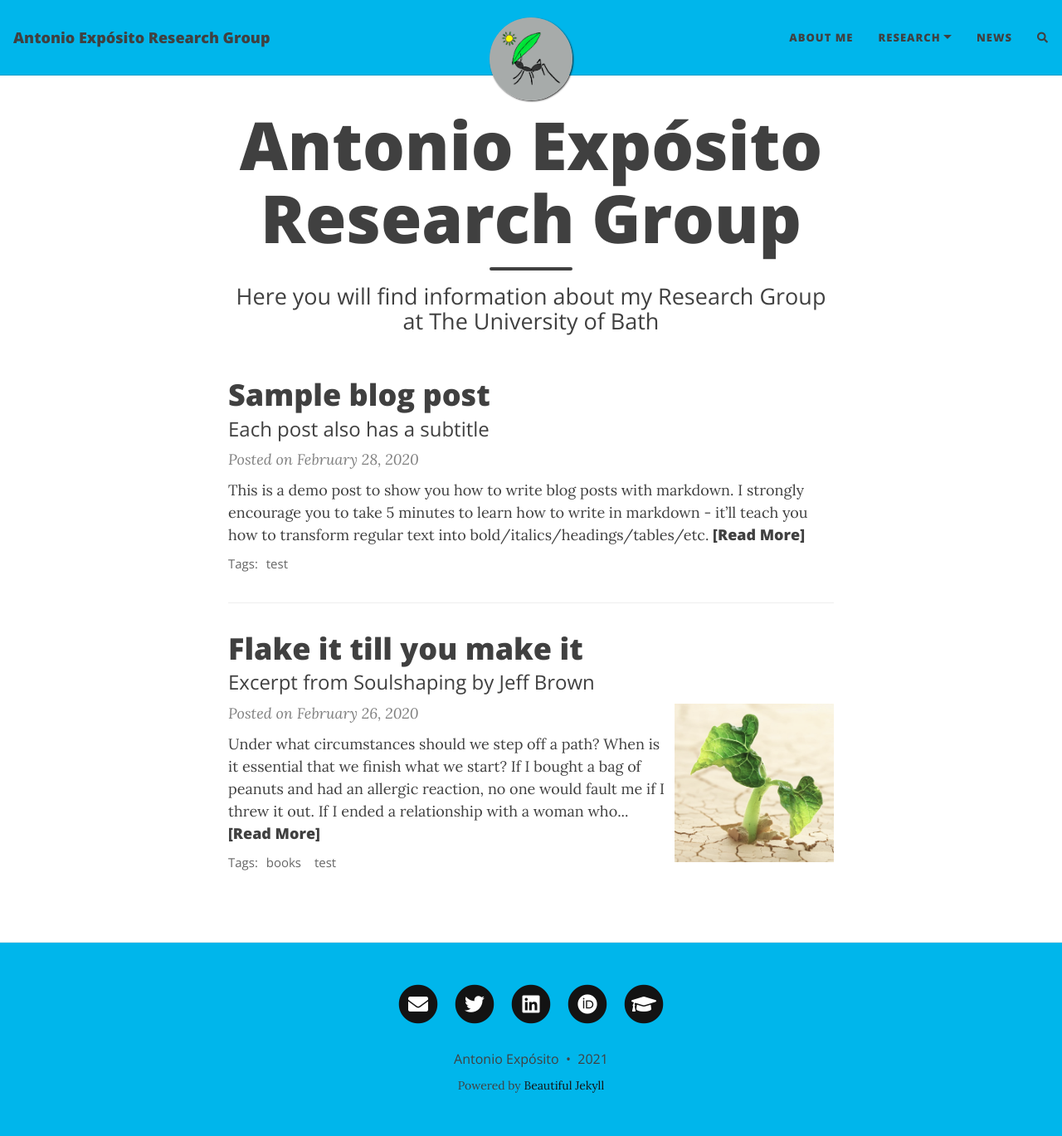
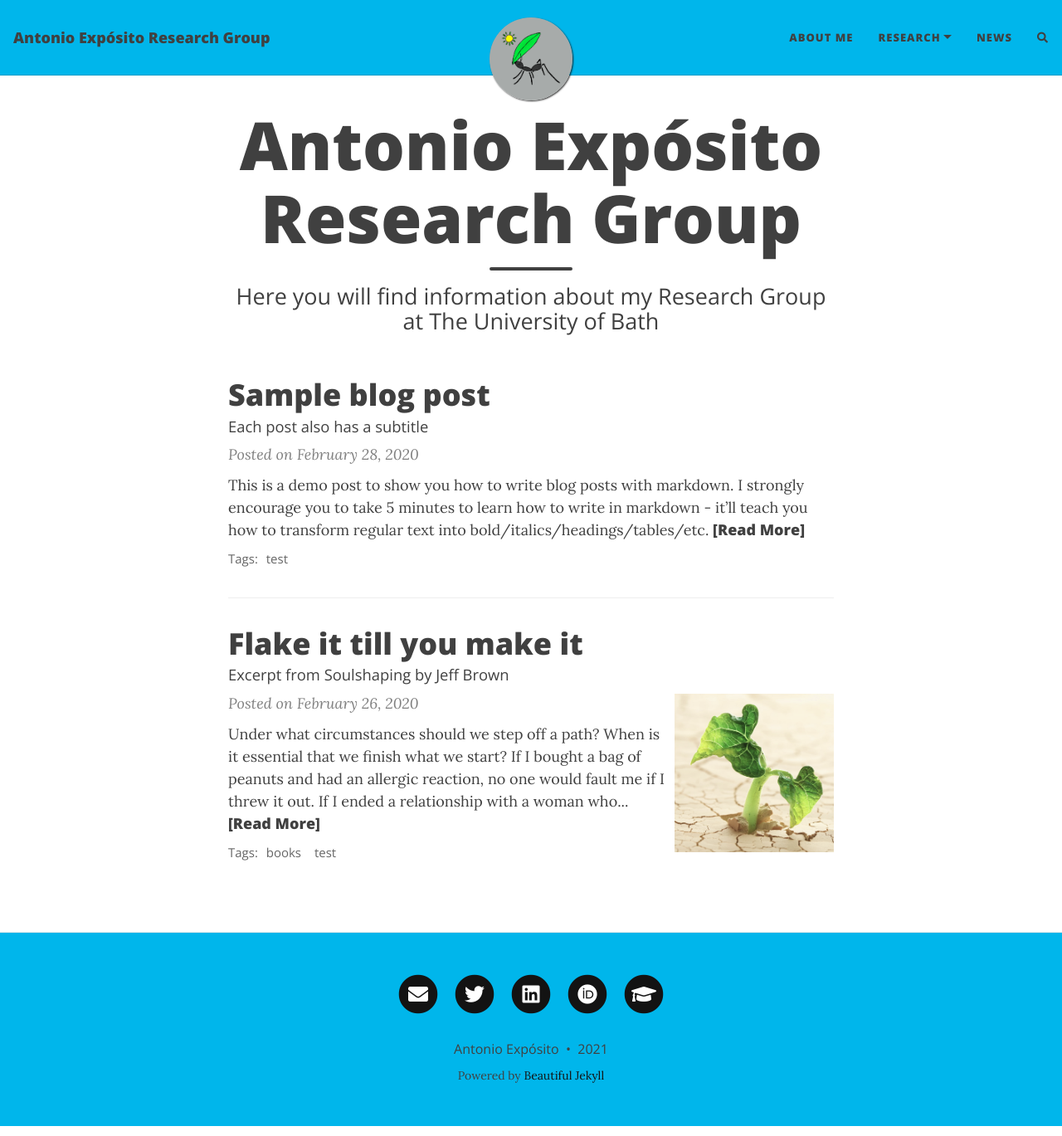
Before and after one commit to AntonioJExposito/AntonioJExposito.github.io, a Jekyll site: the page built from index.html, in a window 1280 px wide and 1369 px high. Shown: the whole window at 83% size. Built offline with Jekyll 4.4.1, drawn with Linux system fonts in a browser that asks for light colours; nearby versions of some CDN libraries; the list of posts is cut into pages by our own code; comment, search, counter and statistics services are not loaded.

Commit message:
Update beautifuljekyll.css

```diff
--- a/assets/css/beautifuljekyll.css
+++ b/assets/css/beautifuljekyll.css
@@ -31,16 +31,16 @@ h1,h2,h3,h4,h5,h6 {
   line-height: 1.1;
 }
 h1 {
-  font-size: 2.25rem;
+  font-size: 1.5rem;
 }
 h2 {
-  font-size: 1.875rem;
+  font-size: 1..25rem;
 }
 h3 {
-  font-size: 1.5rem;
+  font-size: 1.15rem;
 }
 h4 {
-  font-size: 1.125rem;
+  font-size: 1.05rem;
 }
 h1, h2, h3, h4 {
   margin-top: 1.25rem;
```
